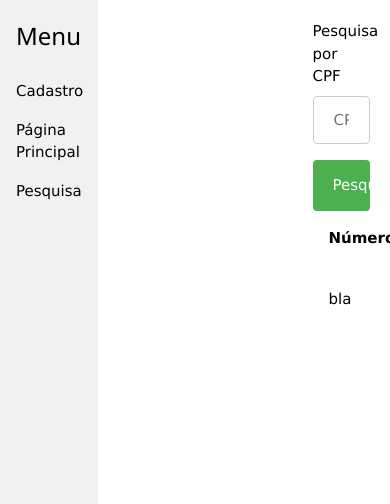
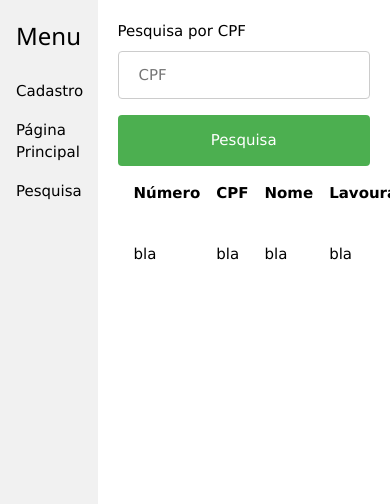
Before and after one commit to vscardel/proagroFacil---Desafio, a Flask app: page /pesquisa in a window 390 px wide; the page is wider, and only the part inside the window is pictured. Shown: the top 504 px of that part. Run offline with Flask 2, Linux system fonts and the light colour scheme.

Commit message:
tela de pesquisa responsiva

```diff
--- a/templates/pesquisa.html
+++ b/templates/pesquisa.html
@@ -6,7 +6,7 @@
 
 #div_tabela_perdas{
 		position: relative;
-		margin-left:75%;
+		margin-left:25%;
 		border-radius: 5px;
 		padding: 20px;
 }
```
